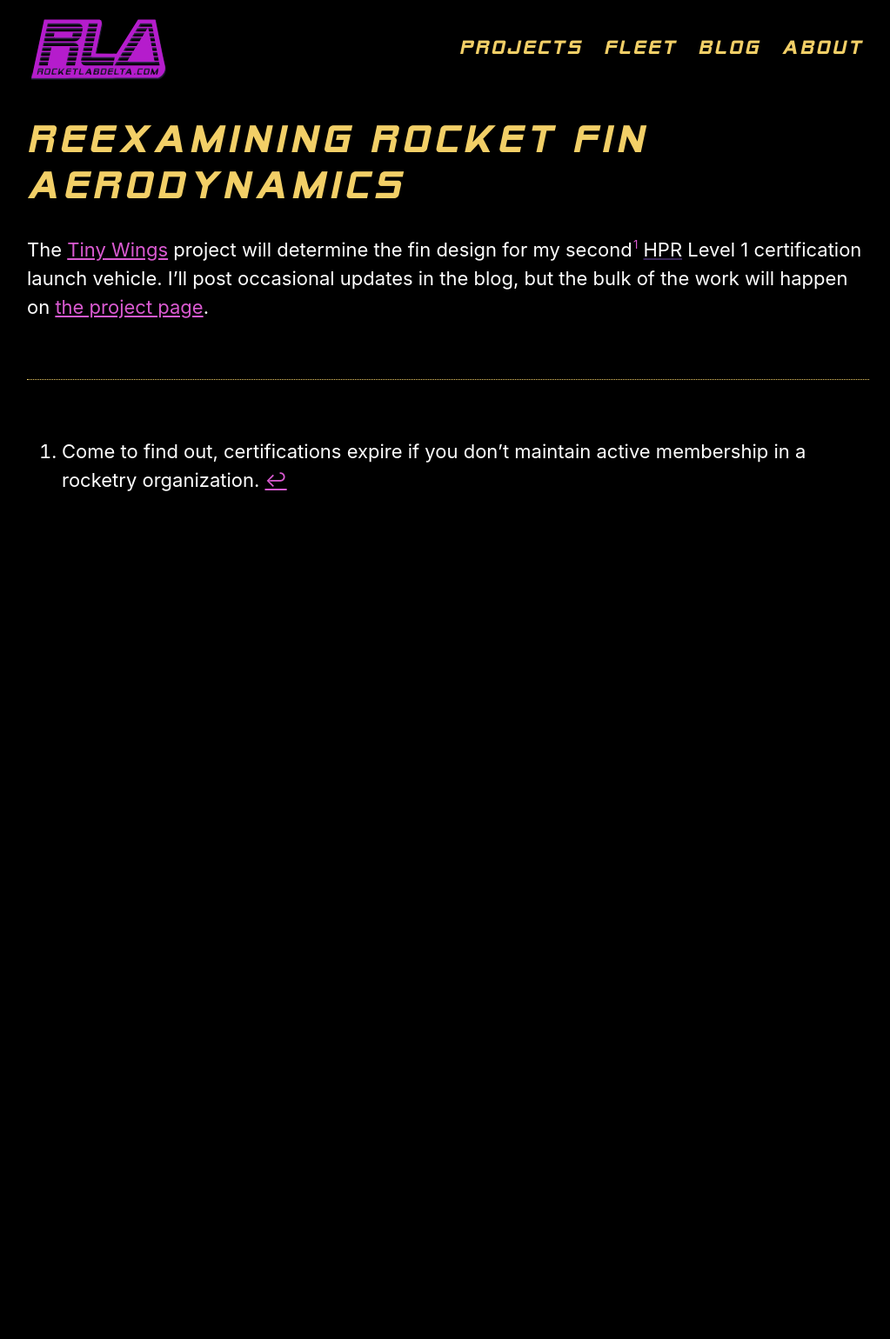
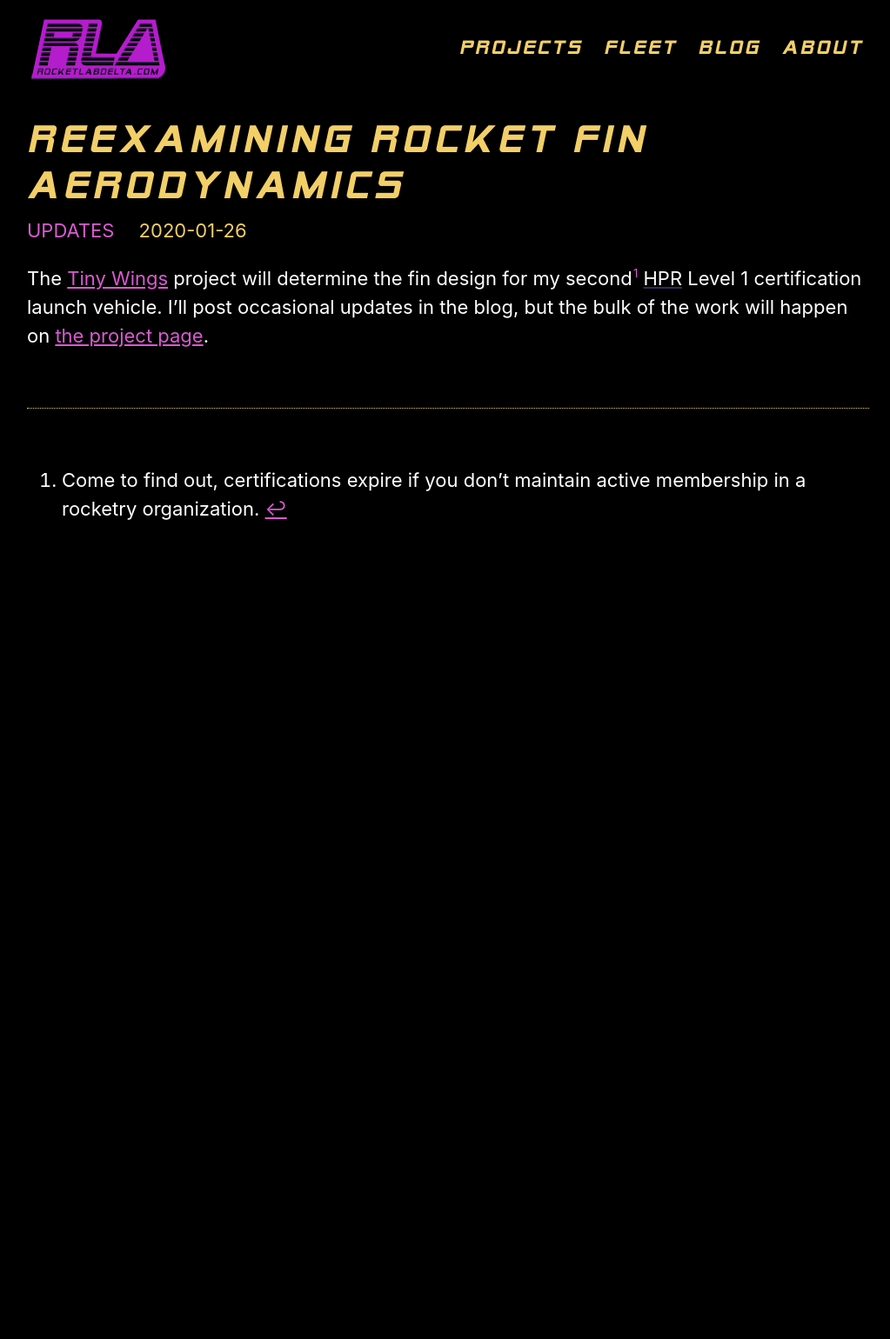
Before and after one commit to rocketlabdelta/rocketlabdelta.com, a Jekyll site: the page built from _posts/2020-01-26-tiny-wings-kickoff.md, in a window 1280 px wide. Shown: the whole page at 87% size, without its empty margins (125-1148 px from the left). Built offline with Jekyll 4.4.1, drawn with Linux system fonts in a browser that asks for light colours; before the commit the page ends 1507 px from its top, so only the background shows below that.

Commit message:
Basic post metadata

```diff
--- a/_layouts/post.html
+++ b/_layouts/post.html
@@ -2,6 +2,13 @@
 layout: default
 ---
 <h1>{{page.title}}</h1>
+<ul class="post-meta">
+  {% assign sortedCategories = page.categories | sort %}
+  {% for category in sortedCategories %}
+  <li><a class="post-tag" href="{{ category | absolute_url }}">{{ category }}</a></li>
+  {% endfor %}
+  <li class="post-date">{{ page.date | date: "%Y-%m-%d" }}</li>
+</ul>
 
 {{ content }}
 <script>
--- a/assets/css/main.scss
+++ b/assets/css/main.scss
@@ -146,6 +146,10 @@ abbr:hover::after {
   position: absolute;
   white-space: nowrap;
   width: auto;
+}
+
+small {
+  font-size: .8em;
 }
 
 strong {
@@ -358,13 +362,18 @@ sup {
   margin-bottom: 1.5em;
 }
 
-.post-tags {
+.post-meta {
   margin: 0;
   padding: 0;
 
   li {
     display: inline;
   }
+}
+
+h1 + .post-meta {
+  margin-bottom: .5em;
+  margin-top: -1em;
 }
 
 .post-tag {
@@ -374,6 +383,11 @@ sup {
   &:hover {
     text-decoration: underline;
   }
+}
+
+.post-date {
+  color: $theme-color-highlight;
+  padding-left: 1em;
 }
 
 .post-title {
--- a/blog.html
+++ b/blog.html
@@ -17,13 +17,14 @@ permalink: /blog/
     </a>
 
     <nav>
-      <ul class="post-tags">
+      <ul class="post-meta">
       {% assign sortedCategories = post.categories | sort %}
       {% for category in sortedCategories %}
       <li>
         <a class="post-tag" href="{{ category | absolute_url }}"><small>{{ category }}</small></a>
       </li>
       {% endfor %}
+      <li class="post-date"><small>{{ post.date | date: "%Y-%m-%d" }}</small></li>
       </ul>
     </nav>
   </li>
```
